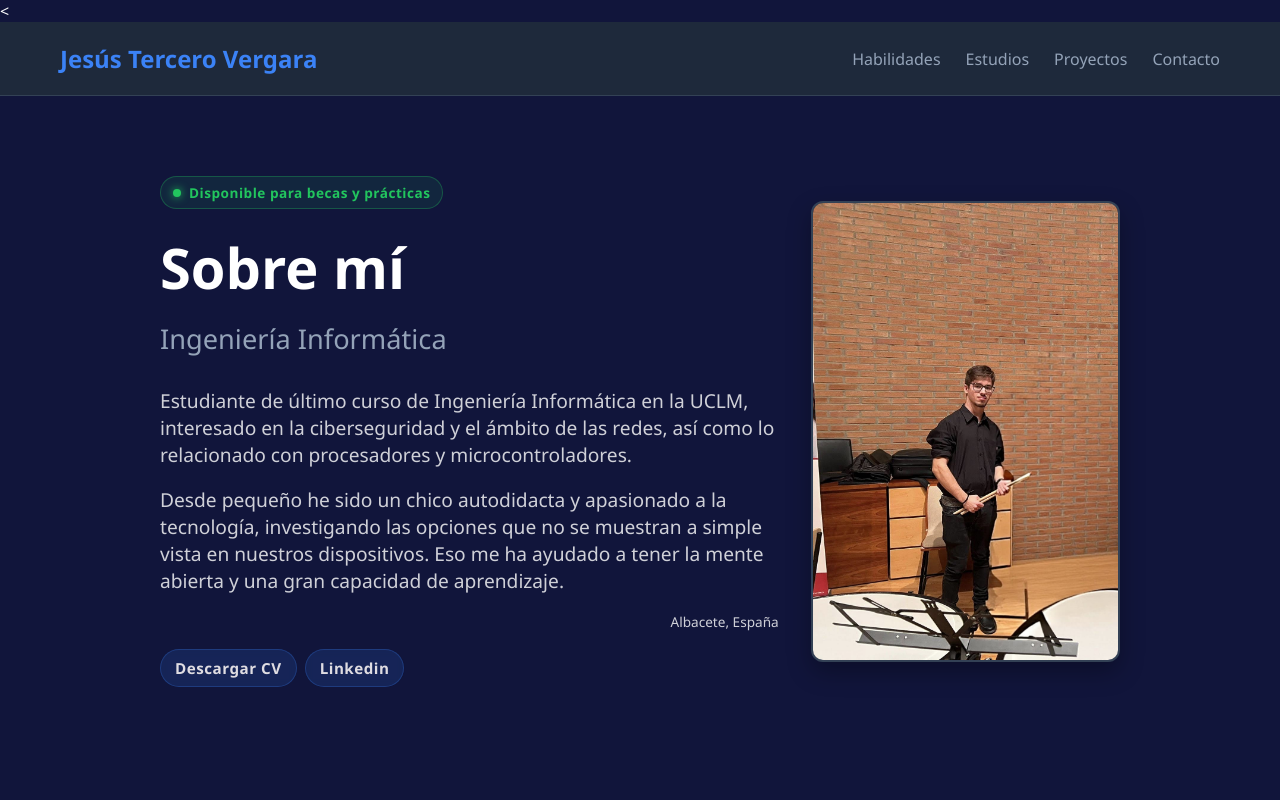
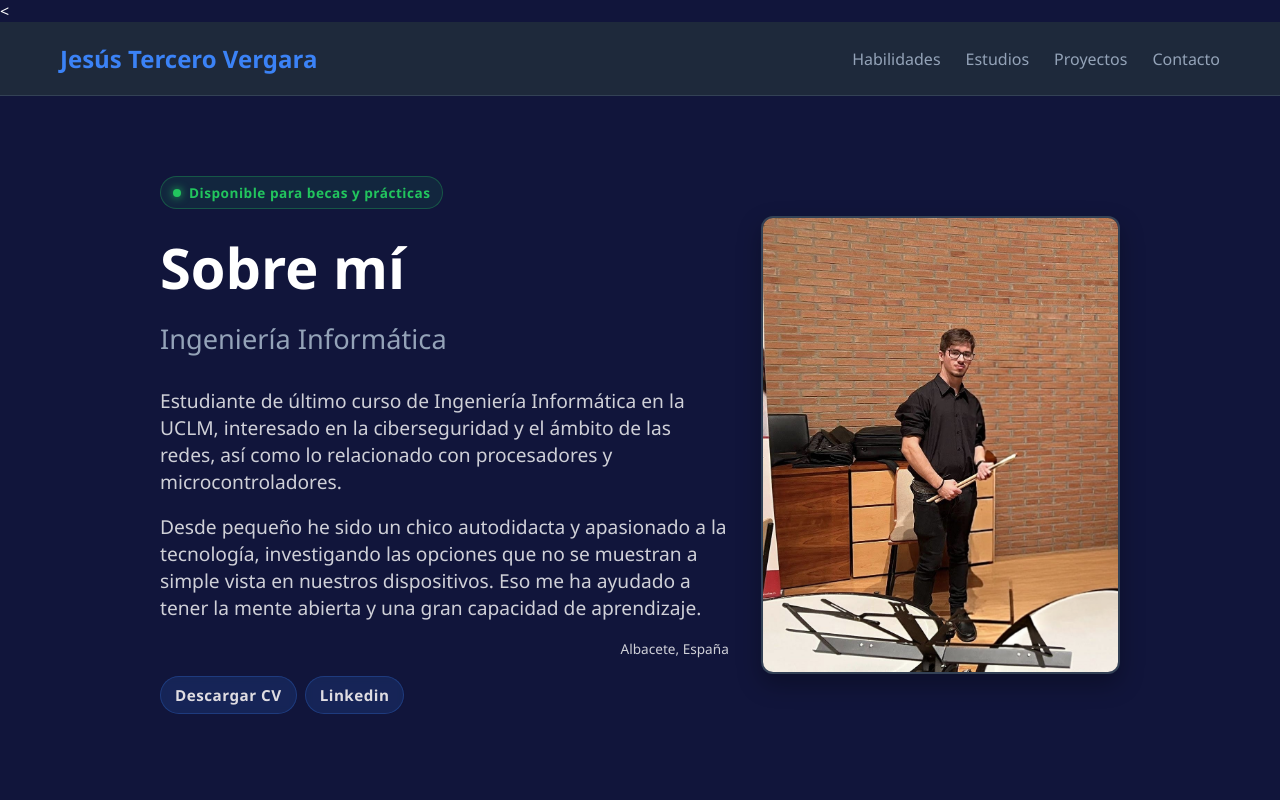
Before and after one commit to Jesusteve/portfolio, an Angular app: page / in a window 1280 px wide. Shown: the top 800 px of the page. Built offline with nearby package versions, Linux system fonts and the light colour scheme.

Commit message:
detalles (2)

```diff
--- a/src/app/app.css
+++ b/src/app/app.css
@@ -56,7 +56,7 @@
 
 .hero-content{
     /* Texto ocupa el doble que la imagen (2:1) */
-    flex: 2;
+    flex: 1.9;
     max-width: 700px;
     text-align: left;
 }
@@ -109,7 +109,7 @@
 }
 
 .profile-img-container {
-    flex: 1;
+    flex: 1.2;
     max-width: 40%;
     display: flex;
     align-items: center;
```
Also changed, not shown: public/assets/fotoamuclm.jpeg.
